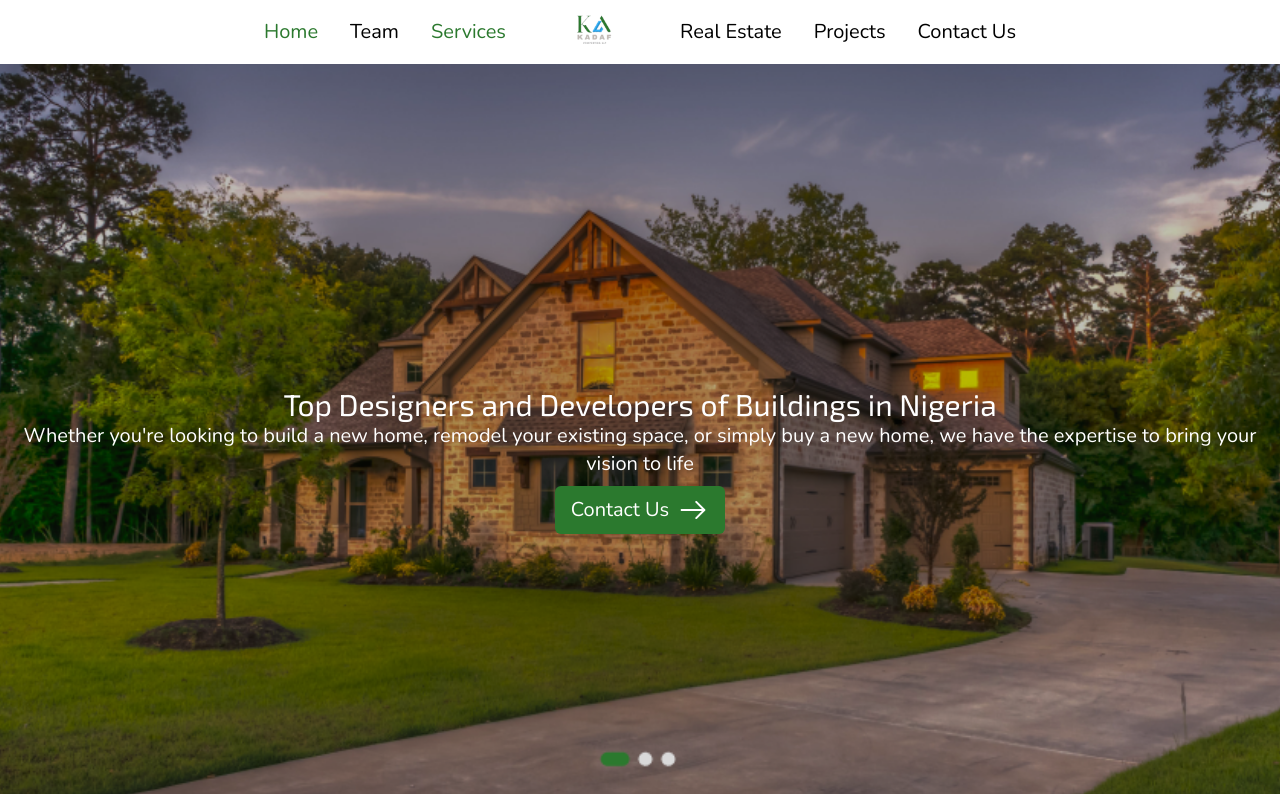
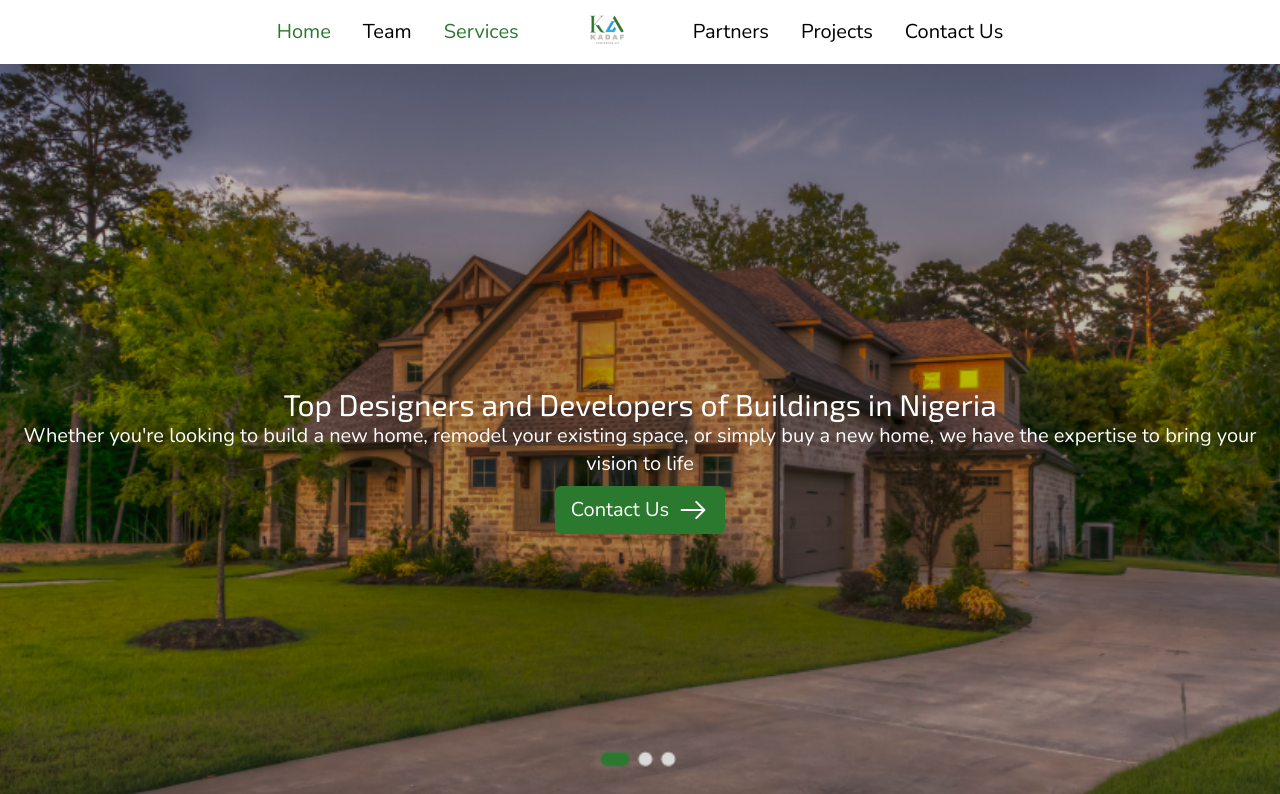
Before and after one commit to ifedolapoomoniyi/Jocacel-New, a React (Vite) app: page / in a window 1280 px wide. Shown: the top 794 px of the page. Built offline with nearby package versions, Linux system fonts and the light colour scheme.

Commit message:
Partners link

```diff
--- a/src/components/Navbar.jsx
+++ b/src/components/Navbar.jsx
@@ -120,10 +120,21 @@ const Navbar = () => {
 								? "text-primary"
 								: "hover:text-primary";
 						}}
+						to="/partners"
+					>
+						Partners
+					</NavLink>
+
+					{/* <NavLink
+						className={({ isActive }) => {
+							return isActive
+								? "text-primary"
+								: "hover:text-primary";
+						}}
 						to="/real-estate"
 					>
 						Real Estate
-					</NavLink>
+					</NavLink> */}
 					<NavLink
 						className={({ isActive }) => {
 							return isActive
```
